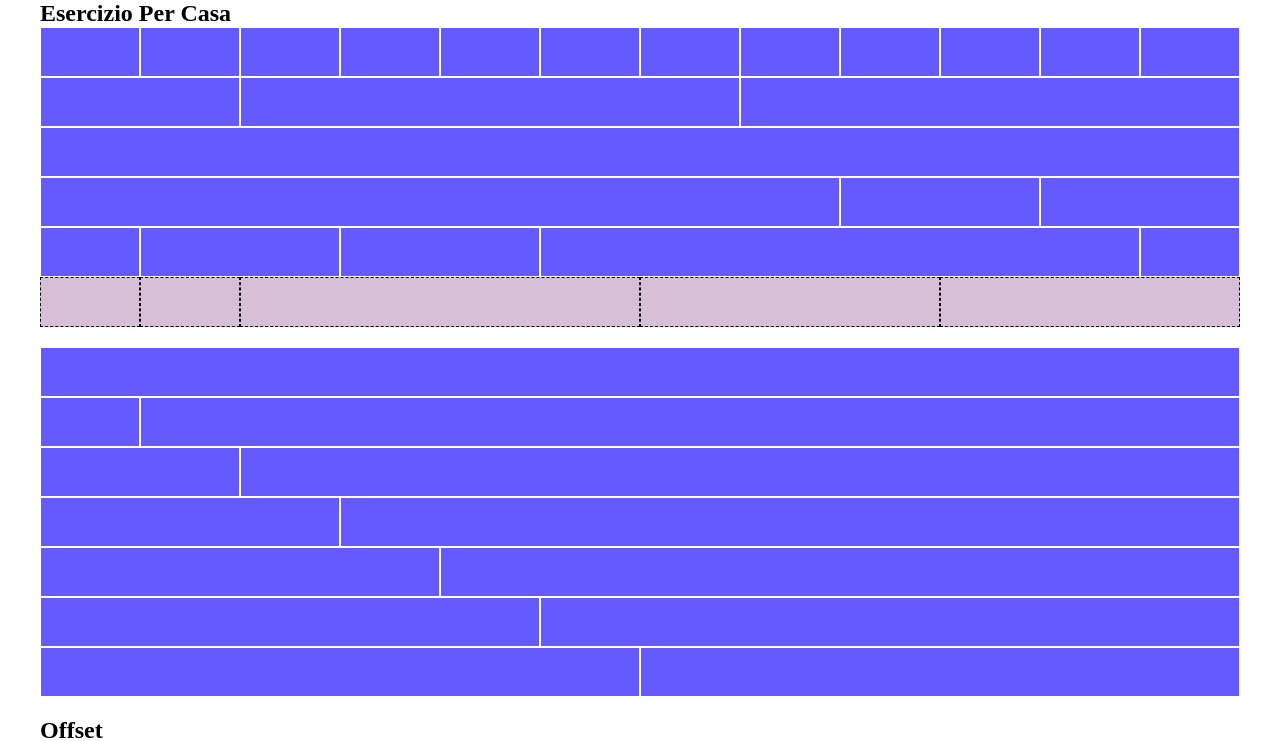
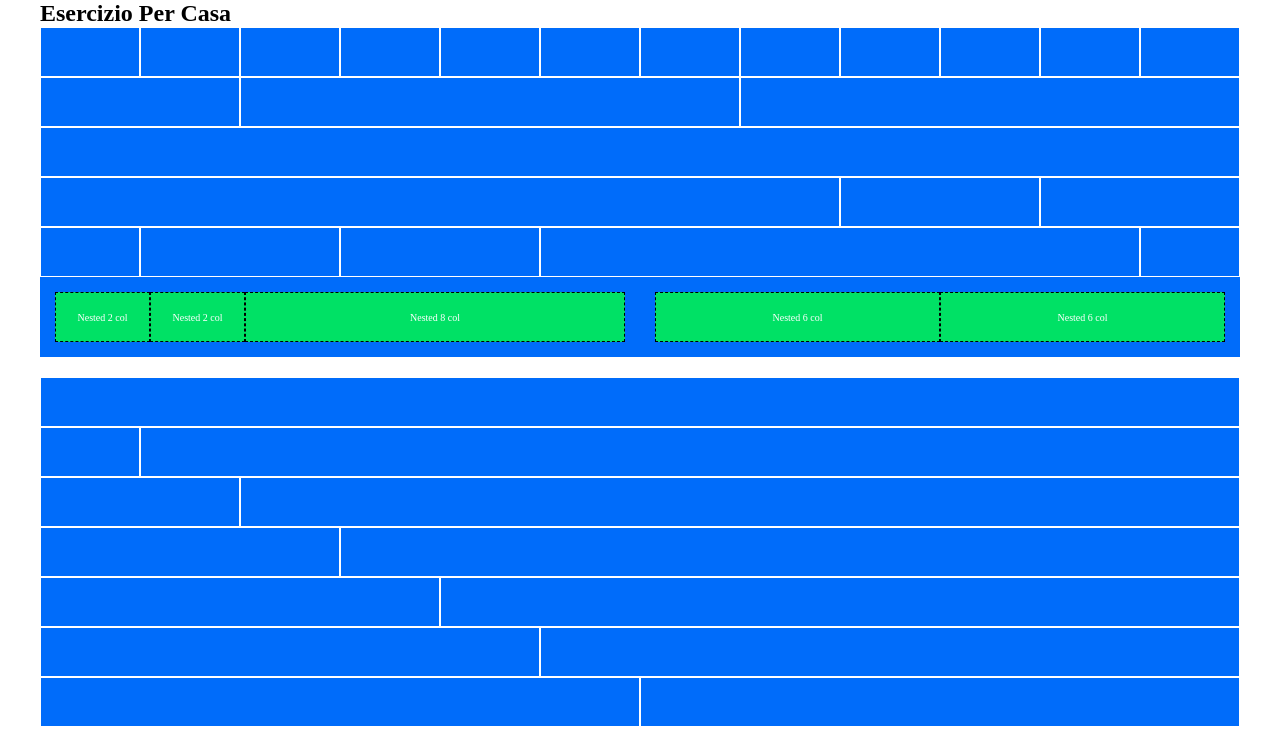
Before and after one commit to Corfaya/html-css-12bool, a plain HTML site: page index.html in a window 1280 px wide. Shown: the top 741 px of the page. Drawn offline with Linux system fonts and the light colour scheme.

Commit message:
[UPD} Layout lg completed

```diff
--- a/css/style.css
+++ b/css/style.css
@@ -1,12 +1,29 @@
+:root {
+    --sky-blue: #006CFA;
+    --malachite: #00E165;
+}
+
 .content {
-    background-color: rgb(101, 90, 255);
+    background-color: var(--sky-blue);
     border: 1px solid #fff;
     height: 50px;
 }
 
 .inner-content {
-    background-color: thistle;
+    background-color: var(--malachite);
     border: 1px dashed #000;
+    color: #fff;
+    font-size: 10px;
     height: 50px;
-    width: 100%;
+    display: flex;
+    justify-content: center;
+    align-items: center;
 }
+
+.bg-skyblue {
+    background-color: var(--sky-blue);
+}
+
+.p-15 {
+    padding: 15px;
+}
--- a/index.html
+++ b/index.html
@@ -102,26 +102,36 @@
         </div>
         <!-- 6th -->
         <div class="row">
-            <div class="col col-12 col-lg-6">
+            <div class="col col-12 col-lg-6 bg-skyblue p-15">
                 <div class="row">
                     <div class="col col-12 col-lg-2">
-                        <div class="inner-content"></div>
+                        <div class="inner-content">
+                            Nested 2 col
+                        </div>
                     </div>
                     <div class="col col-12 col-lg-2">
-                        <div class="inner-content"></div>
+                        <div class="inner-content">
+                            Nested 2 col
+                        </div>
                     </div>
                     <div class="col col-12 col-lg-8">
-                        <div class="inner-content"></div>
+                        <div class="inner-content">
+                            Nested 8 col
+                        </div>
                     </div>
                 </div>
             </div>
-            <div class="col col-12 col-lg-6">
+            <div class="col col-12 col-lg-6 bg-skyblue p-15">
                 <div class="row">
                     <div class="col col-12 col-lg-6">
-                        <div class="inner-content"></div>
+                        <div class="inner-content">
+                            Nested 6 col
+                        </div>
                     </div>
                     <div class="col col-12 col-lg-6">
-                        <div class="inner-content"></div>
+                        <div class="inner-content">
+                            Nested 6 col
+                        </div>
                     </div>
                 </div>
             </div>
```
